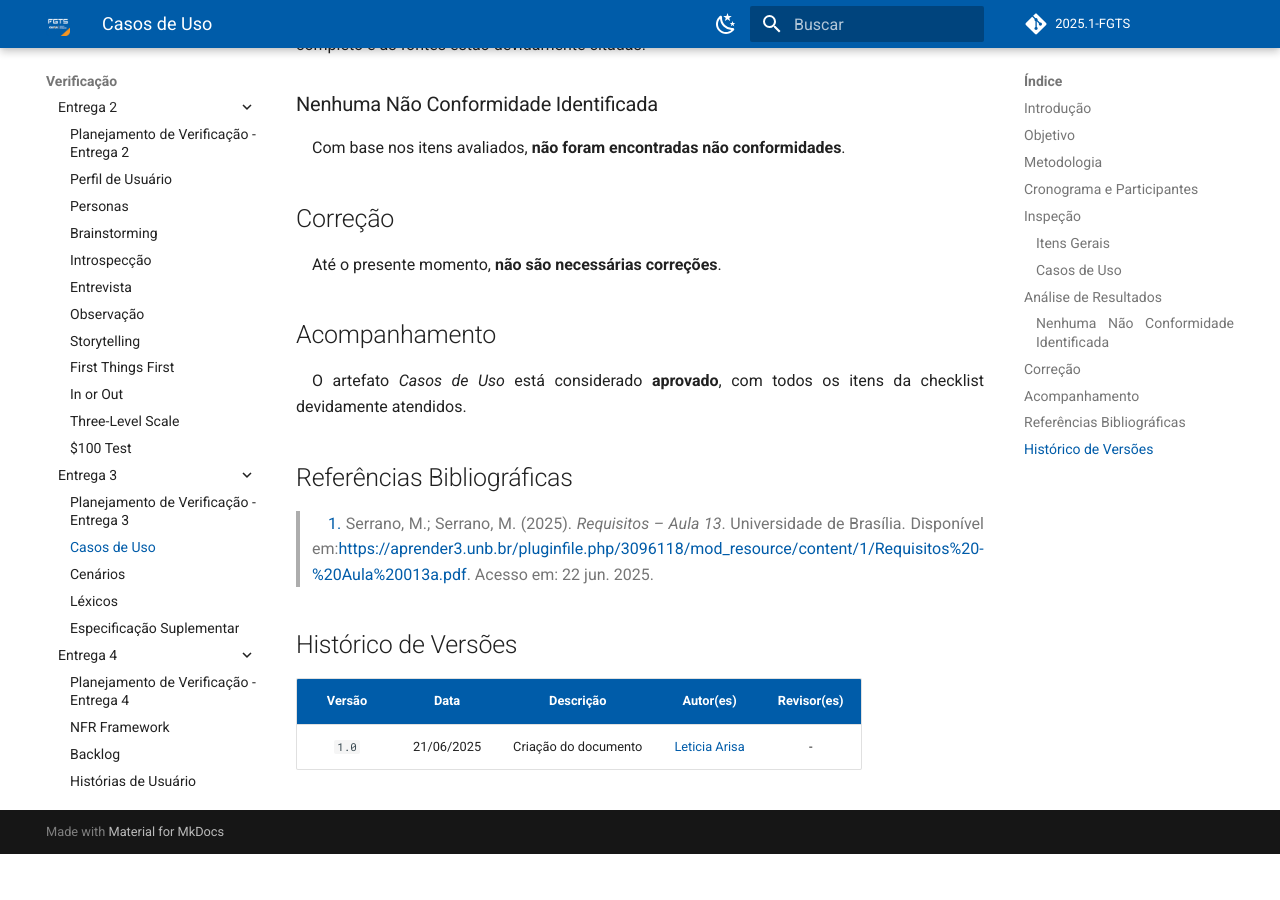
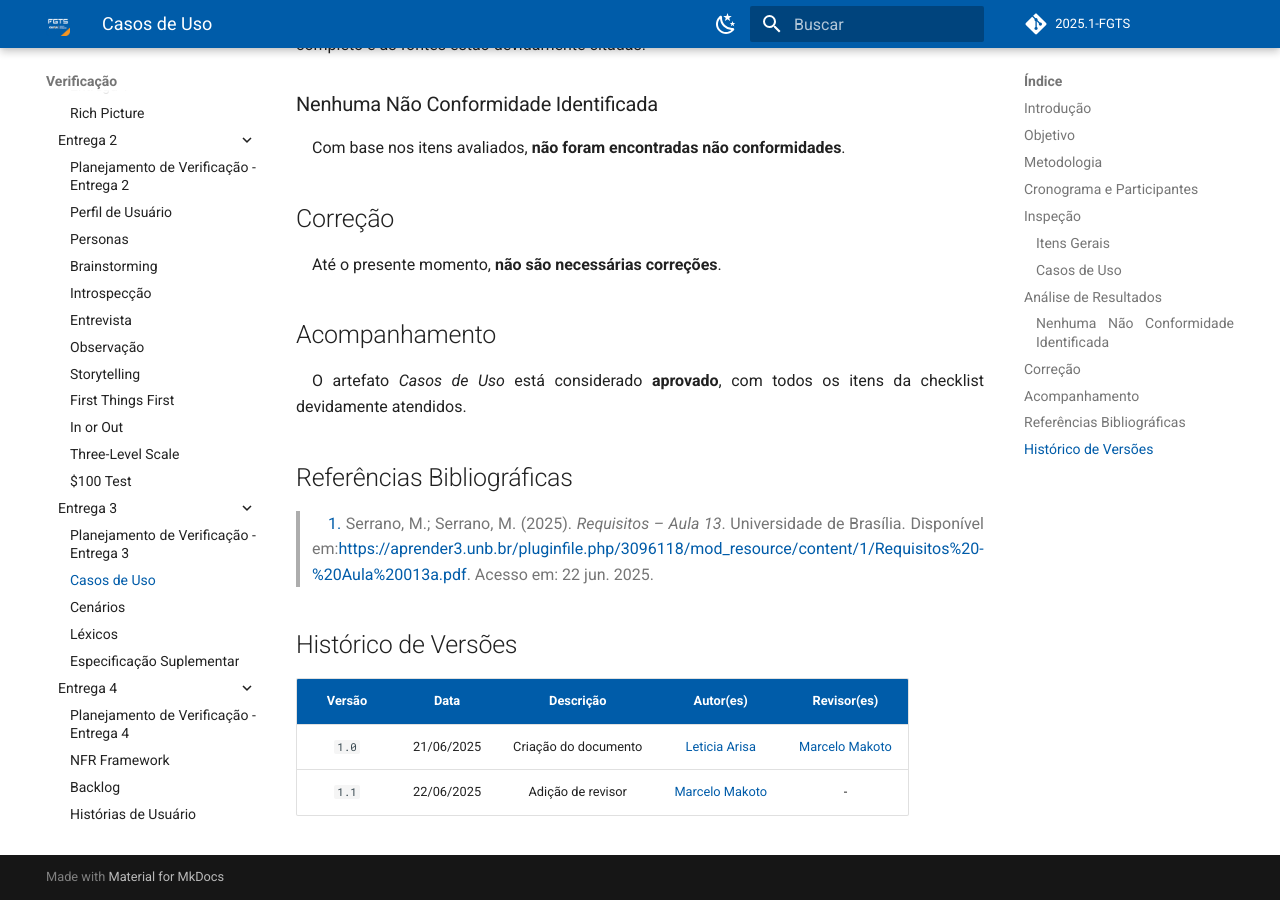
Before and after one commit to eduardodpms/REQ-FGTS, an MkDocs documentation site: the page built from docs/Verificacao/Grupo/Entrega-3/verificacao-casos-de-uso.md, in a window 1280 px wide and 900 px high, scrolled down 2816 px. Built offline with MkDocs 1.6.1 and Material for MkDocs 9.7.7, drawn with Linux system fonts in a browser that asks for light colours; comment, search, counter and statistics services are not loaded; before the commit the page ends 3670 px from its top, so only the background shows below that; some of the changed text lies outside the part shown.

Commit message:
docs: adição de revisor

```diff
--- a/docs/Verificacao/Grupo/Entrega-3/verificacao-casos-de-uso.md
+++ b/docs/Verificacao/Grupo/Entrega-3/verificacao-casos-de-uso.md
@@ -41,10 +41,10 @@ Nesta etapa a integrante [Leticia Arisa](https://github.com/Leticia-Arisa-K-Higa
       <td> 00:42 </td>
     </tr>
     <tr>
-      <td> --- </td>
+      <td> Marcelo Makoto </td>
       <td> Revisor </td>
       <td> 22/06/2025 </td>
-      <td> --- </td>
+      <td> 01:21 </td>
     </tr>
   </tbody>
 </table>
@@ -121,4 +121,5 @@ O artefato *Casos de Uso* está considerado **aprovado**, com todos os itens da
 
 | Versão | Data | Descrição | Autor(es) | Revisor(es) |
 | :-: | :-: | :-: | :-: | :-: |
-| `1.0` | 21/06/2025 | Criação do documento | [Leticia Arisa](https://github.com/Leticia-Arisa-K-Higa) | - |
+| `1.0` | 21/06/2025 | Criação do documento | [Leticia Arisa](https://github.com/Leticia-Arisa-K-Higa) | [Marcelo Makoto](https://github.com/MM4k) |
+| `1.1` | 22/06/2025 | Adição de revisor | [Marcelo Makoto](https://github.com/MM4k) | - |
```
Also changed, not shown: docs/Verificacao/Grupo/Entrega-2/verificacao-three-level-scale.md (+4 -3 lines).
